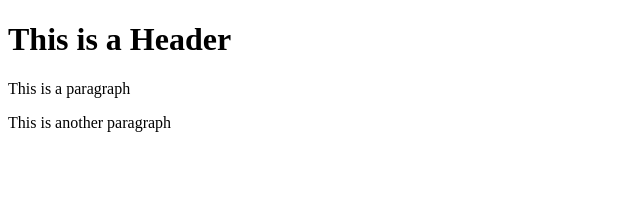
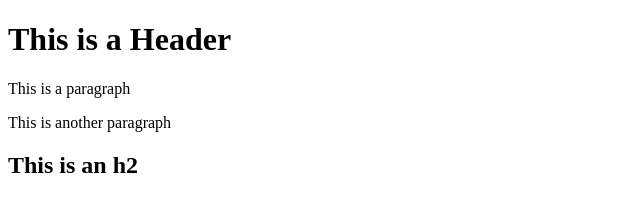
Before and after one commit to HeyyyMsClark/git-test, a plain HTML site: page index.html in a window 1280 px wide. Shown: the whole page, without its empty margins (0-640 px from the left). Drawn offline with Linux system fonts and the light colour scheme.

Commit message:
added an h2

```diff
--- a/index.html
+++ b/index.html
@@ -4,5 +4,6 @@
         <h1> This is a Header</h1>
         <p> This is a paragraph</p>
         <p> This is another paragraph</p>
+        <h2> This is an h2</h2>
     </body>
 </html>
```
